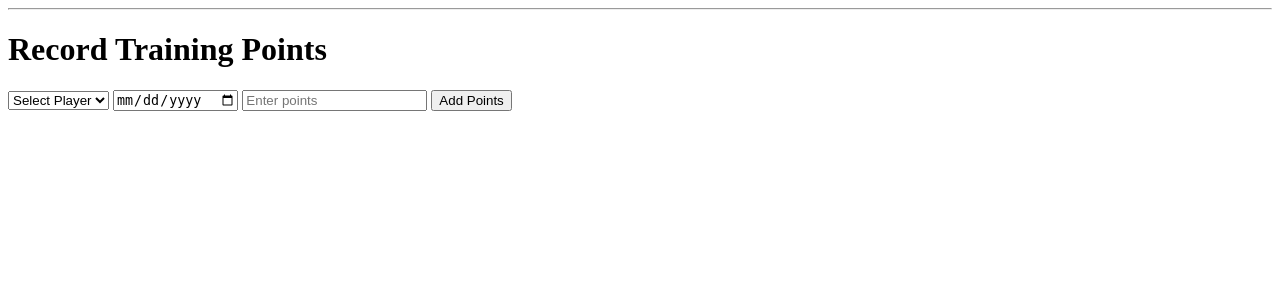
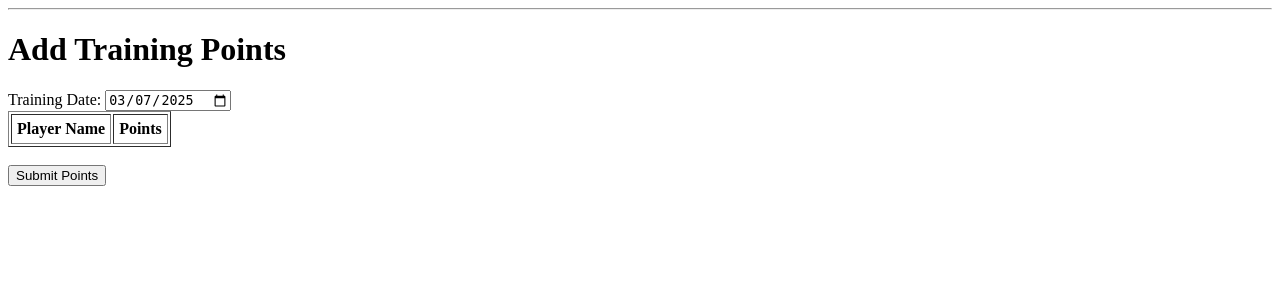
Before and after one commit to benru89/puntos, a Flask app: page /training in a window 1280 px wide. Shown: the part 26-326 px from the top of the page. Run offline with Flask 3, Linux system fonts and the light colour scheme; lists and menus that the app fills with data are empty.

Commit message:
fixed screens

```diff
--- a/app.py
+++ b/app.py
@@ -1,20 +1,23 @@
+# app.py
 import os
 from flask import Flask
-from flask_sqlalchemy import SQLAlchemy
-
-db = SQLAlchemy()
+from extensions import db
 
 def create_app():
     app = Flask(__name__)
     app.config['SQLALCHEMY_DATABASE_URI'] = 'sqlite:///trainings.db'
     app.config['SQLALCHEMY_TRACK_MODIFICATIONS'] = False
+
     db.init_app(app)
 
-    # Register Blueprints here (if you have any)
-    from routes.players import players_bp
-    from routes.training import training_bp
-    app.register_blueprint(players_bp)
-    app.register_blueprint(training_bp)
+    with app.app_context():
+        from routes.players import players_bp
+        from routes.training import training_bp
+
+        app.register_blueprint(players_bp)
+        app.register_blueprint(training_bp)
+
+        db.create_all()
 
     @app.route('/')
     def index():
@@ -22,10 +25,7 @@ def create_app():
 
     return app
 
-app = create_app()  # <-- explicitly create app instance here
-
-with app.app_context():
-    db.create_all()
+app = create_app()
 
 if __name__ == '__main__':
     app.run(host='0.0.0.0', port=int(os.environ.get("PORT", 5000)))
--- /dev/null
+++ b/extensions.py
@@ -0,0 +1,4 @@
+# extensions.py
+from flask_sqlalchemy import SQLAlchemy
+
+db = SQLAlchemy()
--- a/models.py
+++ b/models.py
@@ -1,10 +1,10 @@
+# models.py
 import datetime
-from app import db
+from extensions import db
 
 class Player(db.Model):
     id = db.Column(db.Integer, primary_key=True)
     name = db.Column(db.String(100), nullable=False)
-    # Relationship to access the player's training points
     points = db.relationship('TrainingPoints', backref='player', lazy=True)
 
 class TrainingPoints(db.Model):
--- a/routes/training.py
+++ b/routes/training.py
@@ -1,23 +1,48 @@
 from flask import Blueprint, render_template, request, redirect, url_for
 from models import TrainingPoints, Player
-from app import db
+from extensions import db
 import datetime
 
 training_bp = Blueprint('training', __name__, template_folder='../templates')
 
-@training_bp.route('/training')
+@training_bp.route('/training', methods=['GET', 'POST'])
 def training():
     players = Player.query.all()
-    return render_template('training.html', players=players)
 
-@training_bp.route('/add_points', methods=['POST'])
-def add_points():
-    player_id = request.form.get('player_id')
-    points = request.form.get('points')
-    date_str = request.form.get('date')
-    date_obj = datetime.datetime.strptime(date_str, '%Y-%m-%d').date() if date_str else datetime.date.today()
-    if player_id and points:
-        new_points = TrainingPoints(player_id=player_id, points=points, date=date_obj)
-        db.session.add(new_points)
+    if request.method == 'POST':
+        date_str = request.form.get('date')
+        date_obj = datetime.datetime.strptime(date_str, '%Y-%m-%d').date()
+
+        for player in players:
+            points_str = request.form.get(f'points_{player.id}')
+            if points_str and points_str.isdigit():
+                points = int(points_str)
+
+                existing_entry = TrainingPoints.query.filter_by(player_id=player.id, date=date_obj).first()
+                if existing_entry:
+                    existing_entry.points = points
+                else:
+                    new_points = TrainingPoints(player_id=player.id, points=points, date=date_obj)
+                    db.session.add(new_points)
+
         db.session.commit()
-    return redirect(url_for('training.training'))
+
+        # Redirect back to the same date to maintain the state
+        return redirect(url_for('training.training', date=date_str))
+
+    # Handle date from GET params or default to today
+    date_str = request.args.get('date')
+    if date_str:
+        date_obj = datetime.datetime.strptime(date_str, '%Y-%m-%d').date()
+    else:
+        date_obj = datetime.date.today()
+
+    existing_points_query = TrainingPoints.query.filter_by(date=date_obj).all()
+    existing_points = {tp.player_id: tp.points for tp in existing_points_query}
+
+    return render_template(
+        'training.html',
+        players=players,
+        existing_points=existing_points,
+        date=date_obj.strftime('%Y-%m-%d')
+    )
--- a/templates/training.html
+++ b/templates/training.html
@@ -1,16 +1,42 @@
 {% extends "base.html" %}
 {% block title %}Training Points{% endblock %}
 {% block content %}
-<h1>Record Training Points</h1>
-<form action="/add_points" method="post">
-    <select name="player_id" required>
-         <option value="">Select Player</option>
-         {% for player in players %}
-             <option value="{{ player.id }}">{{ player.name }}</option>
-         {% endfor %}
-    </select>
-    <input type="date" name="date" required>
-    <input type="number" name="points" placeholder="Enter points" required>
-    <button type="submit">Add Points</button>
+<h1>Add Training Points</h1>
+
+<form method="POST" id="points-form">
+    <label for="date">Training Date:</label>
+    <input type="date" id="date" name="date" value="{{ date }}" required>
+
+    <table border="1" cellpadding="5">
+        <tr>
+            <th>Player Name</th>
+            <th>Points</th>
+        </tr>
+        {% for player in players %}
+        <tr>
+            <td>{{ player.name }}</td>
+            <td>
+                <input type="number"
+                       name="points_{{ player.id }}"
+                       min="0"
+                       value="{{ existing_points[player.id] if player.id in existing_points else '' }}">
+            </td>
+        </tr>
+        {% endfor %}
+    </table>
+
+    <br>
+    <button type="submit">Submit Points</button>
 </form>
+
+<script>
+    const dateInput = document.getElementById('date');
+
+    dateInput.addEventListener('change', function() {
+        const selectedDate = this.value;
+        // Reload the page with the selected date as a query parameter
+        window.location.href = `{{ url_for('training.training') }}?date=${selectedDate}`;
+    });
+</script>
+
 {% endblock %}
```
Also changed, not shown: routes/players.py (+34 -13 lines), templates/players.html (+29 -10 lines), 1 other file.
